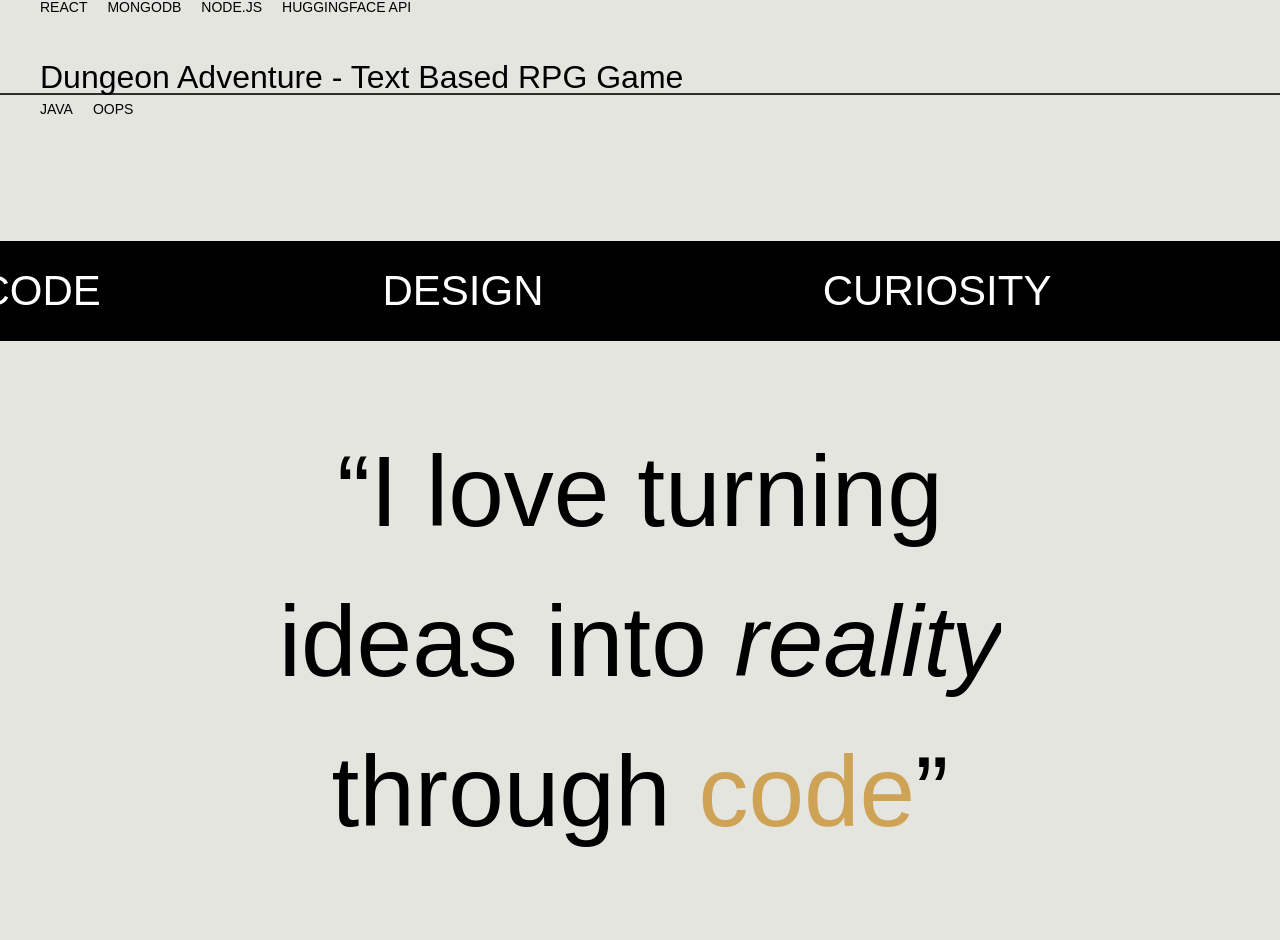
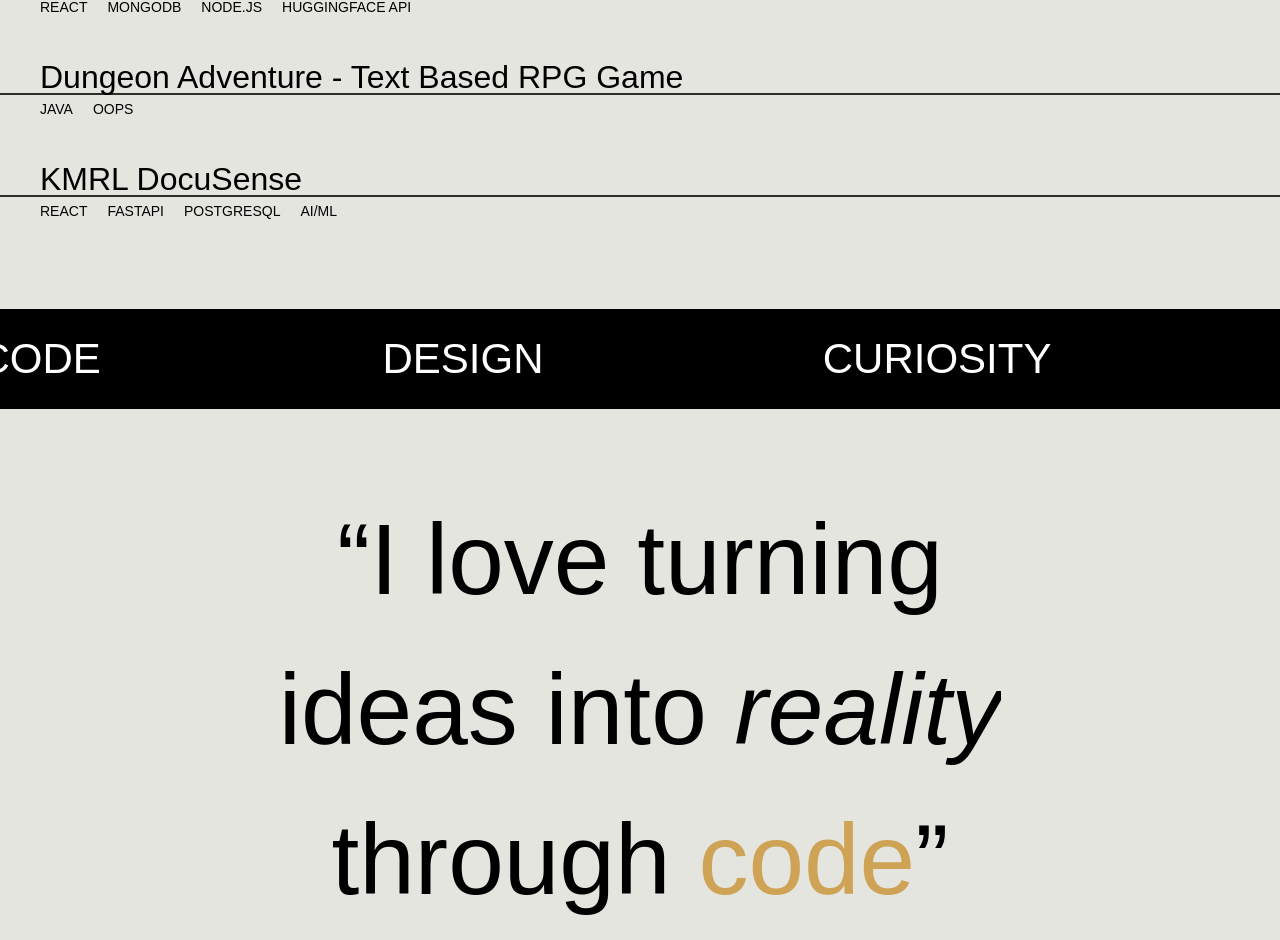
Before and after one commit to srishtayal/Portfolio-Website, a React (Vite) app: page / in a window 1280 px wide. Shown: the part 3233-4173 px from the top of the page. Built offline with nearby package versions, Linux system fonts and the light colour scheme; some icons are missing; a web font is replaced by a local one.

Commit message:
add docusense project

```diff
--- a/src/constants/index.js
+++ b/src/constants/index.js
@@ -34,12 +34,27 @@ export const projects = [
     name: "Dungeon Adventure - Text Based RPG Game",
     description:
       "This is a simple text-based dungeon crawler built using Object-Oriented Programming (OOP) in Java.",
-    href: "",
+    href: "github.com/srishtayal/Dungeon-Adventure",
     image: "/assets/projects/Dungeon.png",
     bgImage: "/assets/backgrounds/map.jpg",
     frameworks: [
       { id: 1, name: "Java" },
       { id: 2, name: "OOPs" }
+    ],
+  },
+  {
+    id: 4,
+    name: "KMRL DocuSense",
+    description:
+      "AI-powered platform that transforms scattered metro documents into concise, role-based insights for faster decision-making.",
+    href: "",
+    image: "/assets/projects/docusense.png",
+    bgImage: "/assets/backgrounds/poster.jpg",
+    frameworks: [
+      { id: 1, name: "React" },
+      { id: 2, name: "FastAPI" },
+      { id: 3, name: "PostgreSQL" },
+      { id: 4, name: "AI/ML" }
     ],
   },
 
```
Also changed, not shown: public/assets/projects/docusense.png (added).
